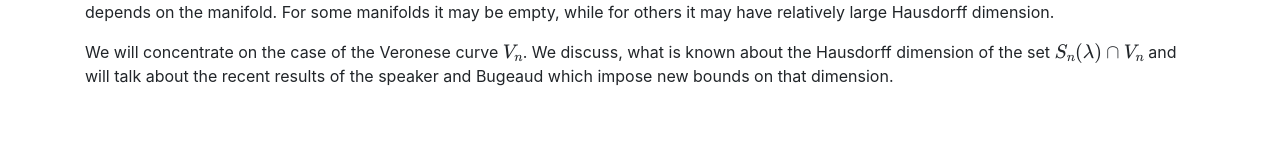
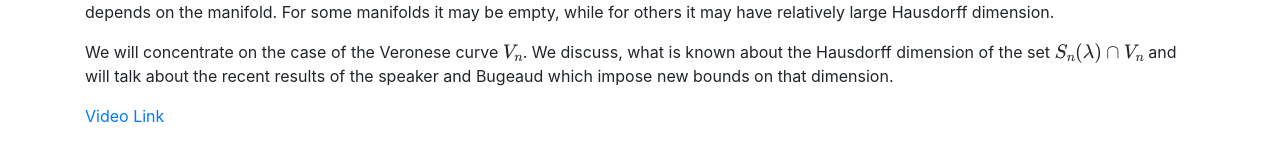
Before and after one commit to lively-cat-lover/DAHD-webinar, a Jekyll site: the page built from _posts/2021-02-24-Dmitri.md, in a window 1280 px wide. Shown: the part 278-439 px from the top of the page. Built offline with Jekyll 4.4.1, drawn with Linux system fonts in a browser that asks for light colours; formulas are drawn with MathJax 3.

Commit message:
add link

```diff
--- a/_posts/2021-02-24-Dmitri.md
+++ b/_posts/2021-02-24-Dmitri.md
@@ -12,3 +12,5 @@ $$\| x - p/q\|_\infty < q^{-\lambda - \epsilon}$$
 has infinitely many solutions in rational points $p/q$. Investigating the intersection of this set with a suitable manifold comprises one of the most challenging problems in Diophantine approximation. It is known that the structure of this set, especially for large $\lambda$, depends on the manifold. For some manifolds it may be empty, while for others it may have relatively large Hausdorff dimension.
 
 We will concentrate on the case of  the Veronese curve $V_n$. We discuss, what is known about the Hausdorff dimension of the set $S_n(\lambda) \cap V_n$ and will talk about the recent results of the speaker and Bugeaud which impose new bounds on that dimension.
+
+[Video Link](https://drive.google.com/file/d/1FpvDlhfCJO0ZOdASuQu7EQ8vtC9SonPY/edit)
```
